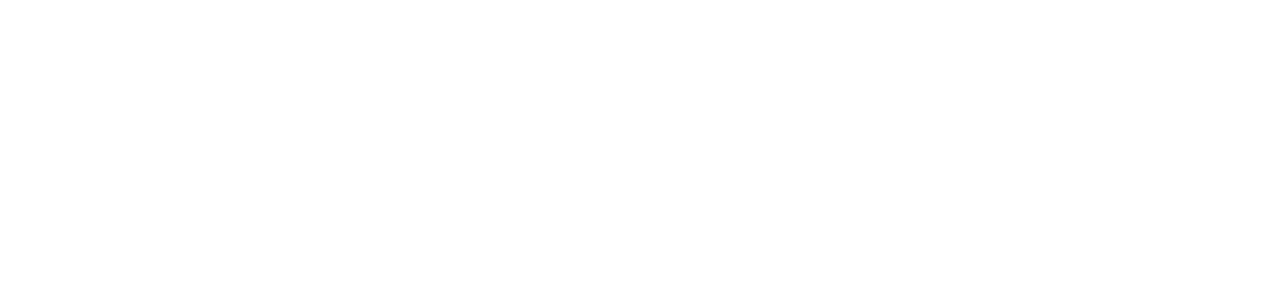
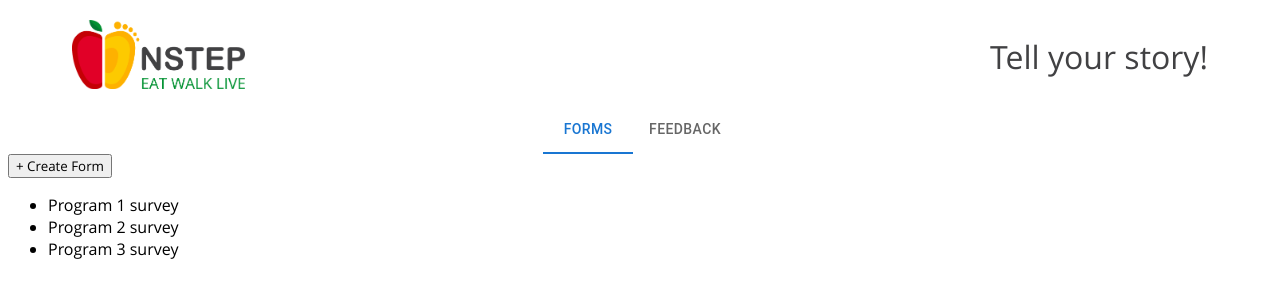
Before and after one commit to UAlberta-CMPUT401/nstep-storytelling, a React app in the folder frontend/: page /dashboard in a window 1280 px wide. Before the commit this address had no page. Shown: the top 300 px of the page. Built offline with nearby package versions, Linux system fonts and the light colour scheme.

Commit message:
Dashboard initial design

```diff
--- a/frontend/package.json
+++ b/frontend/package.json
@@ -18,6 +18,7 @@
     "react": "^17.0.2",
     "react-dom": "^17.0.2",
     "react-router-dom": "^6.4.1",
+    "styled-components": "^5.3.6",
     "uuid": "^9.0.0"
   },
   "devDependencies": {
--- a/frontend/src/App.jsx
+++ b/frontend/src/App.jsx
@@ -3,6 +3,7 @@
 import { Route, Routes } from "react-router-dom";
 import Welcome from "./welcome";
 import Login from "./login";
+import Dashboard from "./dashboard";
 import "./styles/App.css";
 
 export default function App() {
@@ -10,6 +11,7 @@
     <Routes>
       <Route path="/" element={<Welcome />} />
       <Route path="/login" element={<Login />} />
+      <Route path="/dashboard" element={<Dashboard />} />
     </Routes>
   );
 }
--- /dev/null
+++ b/frontend/src/dashboard.jsx
@@ -0,0 +1,26 @@
+import React from 'react';
+import { Tabs, Tab } from '@mui/material';
+import Navbar from './Navbar';
+import Forms from './forms';
+import Feedback from './feedback';
+import './styles/App.css';
+
+export default function Dashboard() {
+  const [selectedTab, setSelectedTab] = React.useState(0);
+
+  const handleChange = (event, newValue) => {
+    setSelectedTab(newValue);
+  };
+
+  return (
+    <div>
+      <Navbar />
+      <Tabs value={selectedTab} onChange={handleChange} centered>
+        <Tab label="Forms" />
+        <Tab label="Feedback" />
+      </Tabs>
+      {selectedTab === 0 && <Forms />}
+      {selectedTab === 1 && <Feedback />}
+    </div>
+  );
+}
--- /dev/null
+++ b/frontend/src/feedback.jsx
@@ -0,0 +1,15 @@
+import React from 'react';
+import './styles/App.css';
+
+export default function Feedback() {
+  return (
+    <div>
+      <input type="text" placeholder="Search" />
+      <ul>
+        <li>John Doe - Certificate Program Level 1 Post-Assessment Survey</li>
+        <li>Anonymous - Certificate Program Level 1 Post-Assessment Survey</li>
+        <li>Joe Brown - Certificate Program Level 1 Pre-Assessment Survey</li>
+      </ul>
+    </div>
+  );
+}
--- /dev/null
+++ b/frontend/src/forms.jsx
@@ -0,0 +1,15 @@
+import React from 'react';
+import './styles/App.css';
+
+export default function Forms() {
+  return (
+    <div>
+      <button>+ Create Form</button>
+      <ul>
+        <li>Program 1 survey</li>
+        <li>Program 2 survey</li>
+        <li>Program 3 survey</li>
+      </ul>
+    </div>
+  );
+}
```
Also changed, not shown: frontend/.eslintrc.json, 1 other file (tests, documents, lock files or other folders).
